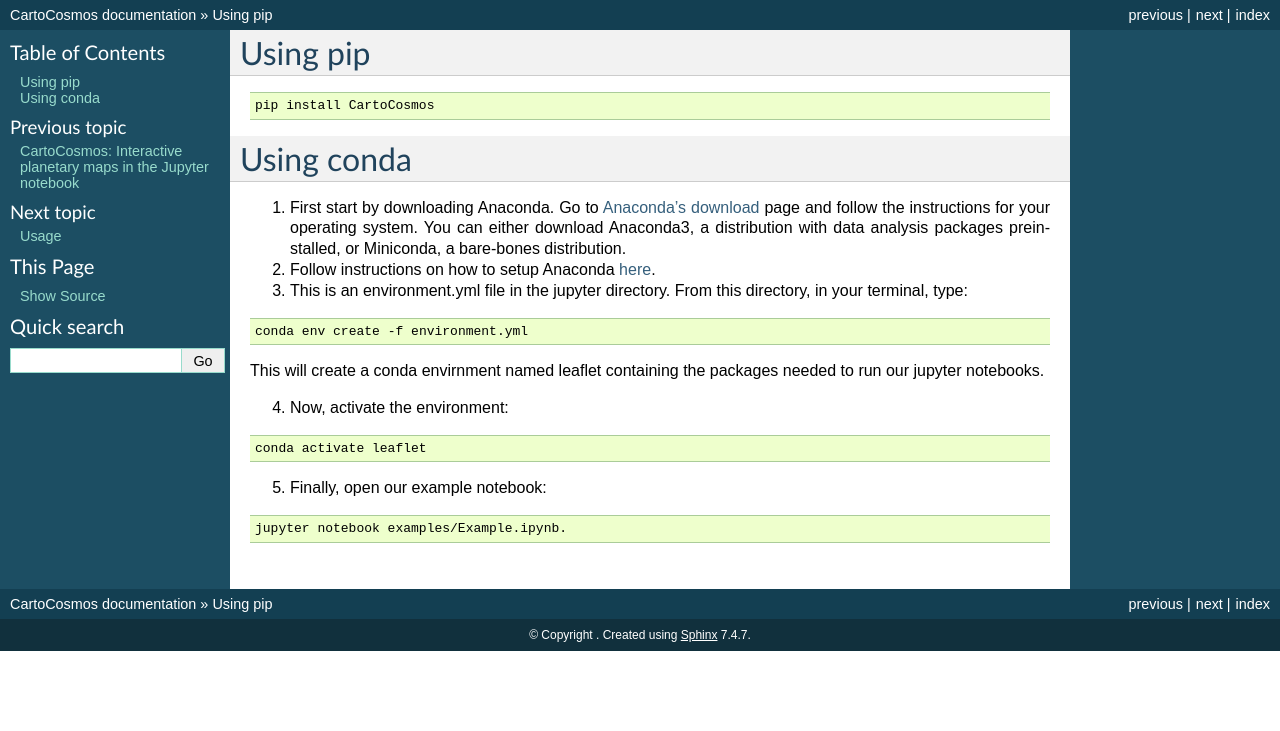
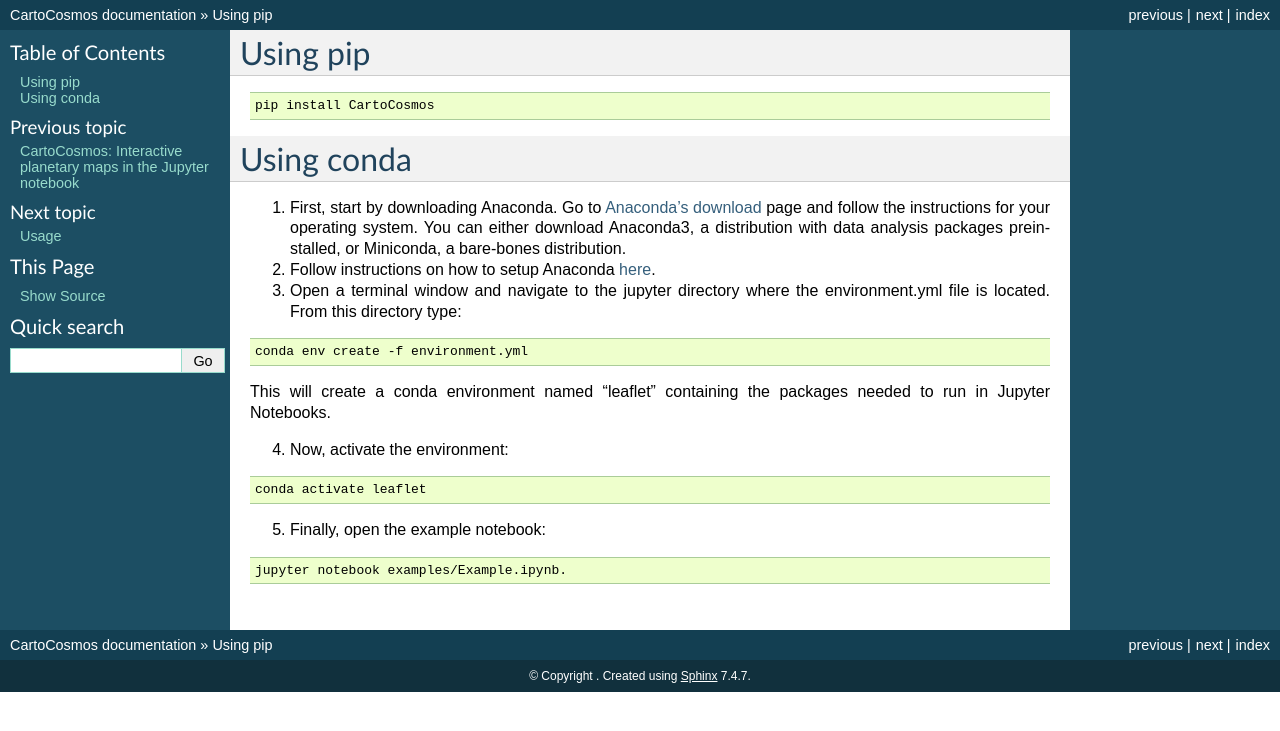
Before and after one commit to scottaames/JupyterModule, a Sphinx documentation site: the page built from docs/Installation.rst, in a window 1280 px wide. Shown: the top 731 px of the page. Built offline with Sphinx 7.4.7, drawn with Linux system fonts in a browser that asks for light colours.

Commit message:
minor typo fix

```diff
--- a/docs/Installation.rst
+++ b/docs/Installation.rst
@@ -10,15 +10,15 @@
 Using conda
 ===========
 
-1. First start by downloading Anaconda. Go to `Anaconda's download <https://www.anaconda.com/distribution/>`_ page and follow the instructions for your operating system. You can either download Anaconda3, a distribution with data analysis packages preinstalled, or Miniconda, a bare-bones distribution.
+1. First, start by downloading Anaconda. Go to `Anaconda's download <https://www.anaconda.com/distribution/>`_ page and follow the instructions for your operating system. You can either download Anaconda3, a distribution with data analysis packages preinstalled, or Miniconda, a bare-bones distribution.
 2. Follow instructions on how to setup Anaconda `here <https://www.digitalocean.com/community/tutorials/how-to-install-anaconda-on-ubuntu-18-04-quickstart>`_.
-3. This is an environment.yml file in the jupyter directory. From this directory, in your terminal, type:
+3. Open a terminal window and navigate to the jupyter directory where the environment.yml file is located. From this directory type:
 
 .. code:: bash
 
     conda env create -f environment.yml
 
-This will create a conda envirnment named leaflet containing the packages needed to run our jupyter notebooks.
+This will create a conda environment named "leaflet" containing the packages needed to run in Jupyter Notebooks.
 
 4. Now, activate the environment:
 
@@ -26,7 +26,7 @@
 
     conda activate leaflet
 
-5. Finally, open our example notebook:
+5. Finally, open the example notebook:
 
 .. code:: base
 
```
